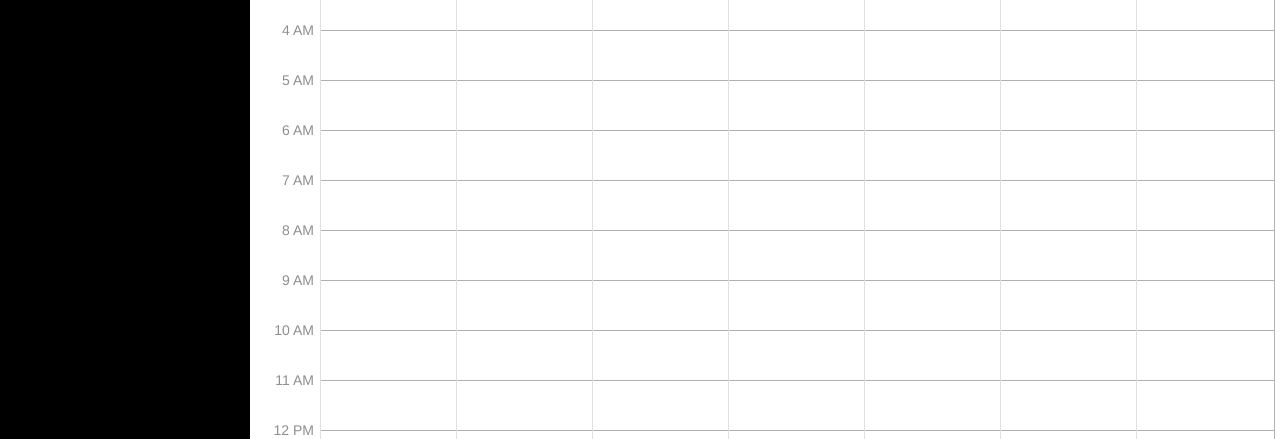
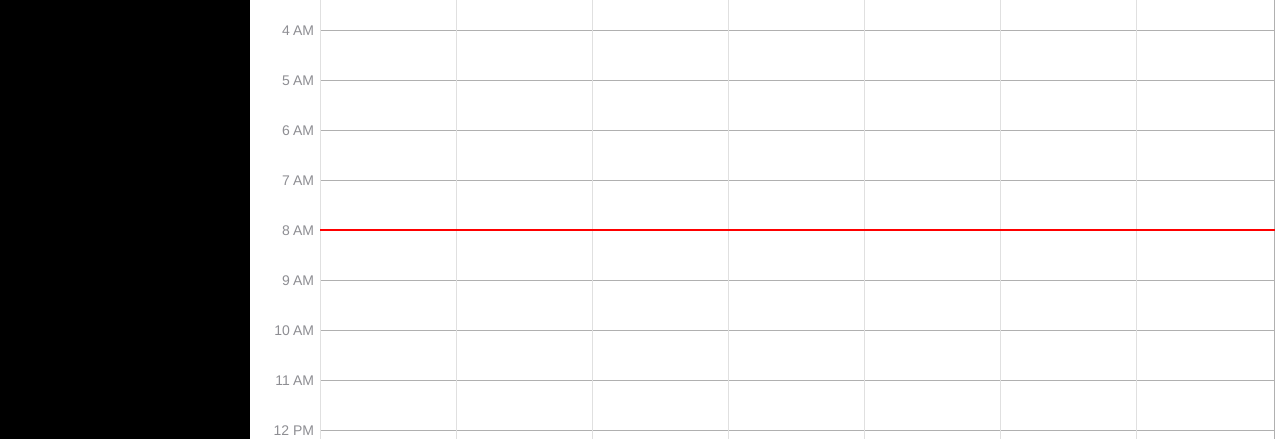
Before and after one commit to rnvarma/staff15112, a Django app: page /calendar in a window 1280 px wide. Shown: the part 335-774 px from the top of the page. Run offline with Django 3.2, Linux system fonts and the light colour scheme; data comes from the database, SQL or seed files in the repository; both versions use the stored data as it was after the commit; data that the repository does not hold is empty; some libraries are stand-ins or nearby versions.

Commit message:
Added a current time line to the calendar

```diff
--- a/main/static/css/calender.css
+++ b/main/static/css/calender.css
@@ -311,3 +311,11 @@ html, body {
   border-left-width: thin;
   border-left-color: #e0e0e0;
 }
+
+.currtime-line {
+  float: left;
+  width: 100%;
+  height: 2px;
+  background-color: red;
+  z-index: 100;
+}
--- a/main/static/js/calender.js
+++ b/main/static/js/calender.js
@@ -134,7 +134,11 @@ function resize_heights() {
   $(".verticalcol").css("margin-top", -CAL_SIZE);
   $(".verticalcol").each(function(i) {
     $(this).css("margin-left", col_width * i);
-  })
+  });
+
+  var rightnow = moment(Date())
+  var scaledT = rightnow.hour() + (rightnow.minute()/60);
+  $(".currtime-line").css("margin-top", -(CAL_SIZE - scaledT * HOURSIZE));
   var date = get_short_date(get_x_days_away(WEEKDIFF * 7));
   $(".calender-event").remove();
   place_event_list(EVENTDICT[date]);
--- a/main/templates/calendar.html
+++ b/main/templates/calendar.html
@@ -178,6 +178,7 @@
           <div class="verticalcol"></div>
           <div class="verticalcol"></div>
           <div class="verticalcol"></div>
+          <div class="currtime-line"></div>
         </div>
       </div>
     </div>
```
Also changed, not shown: db.sqlite3.
